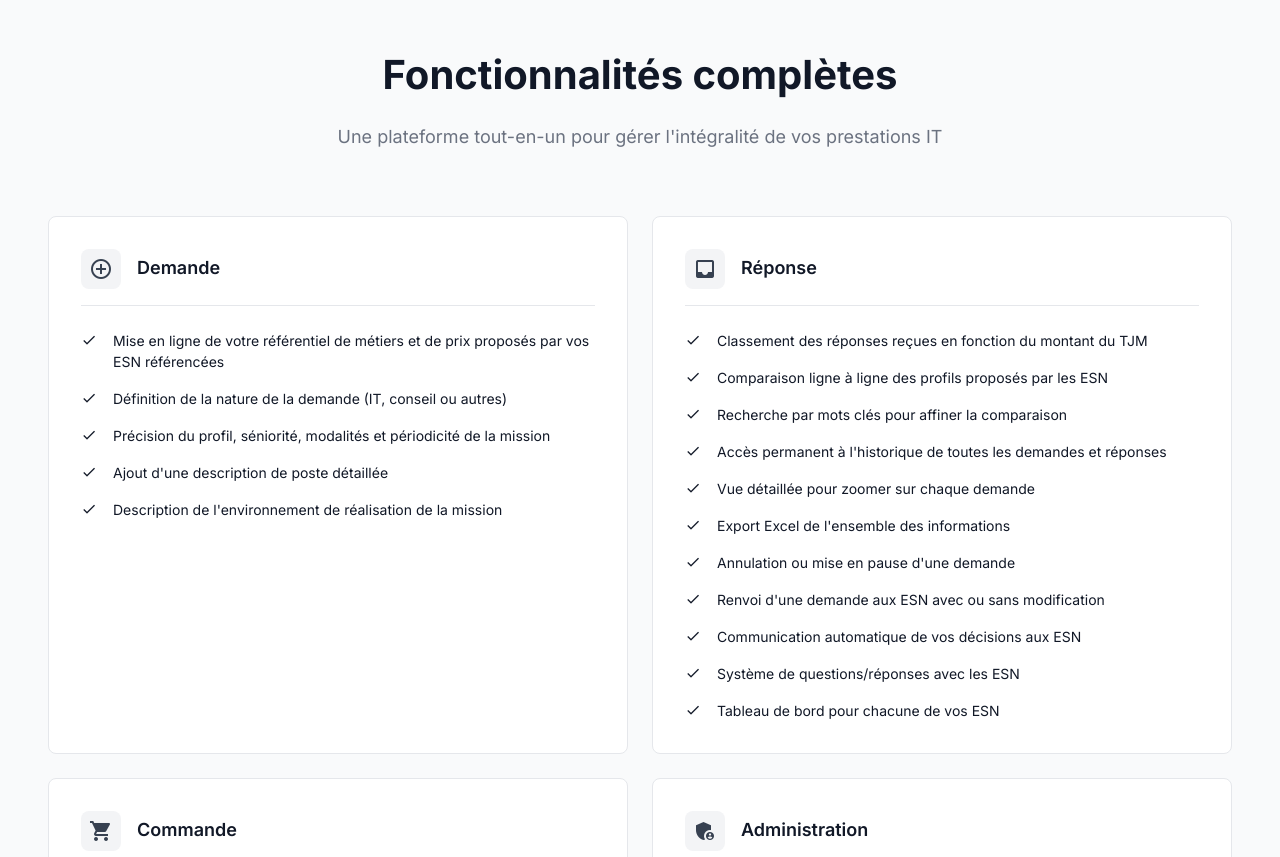
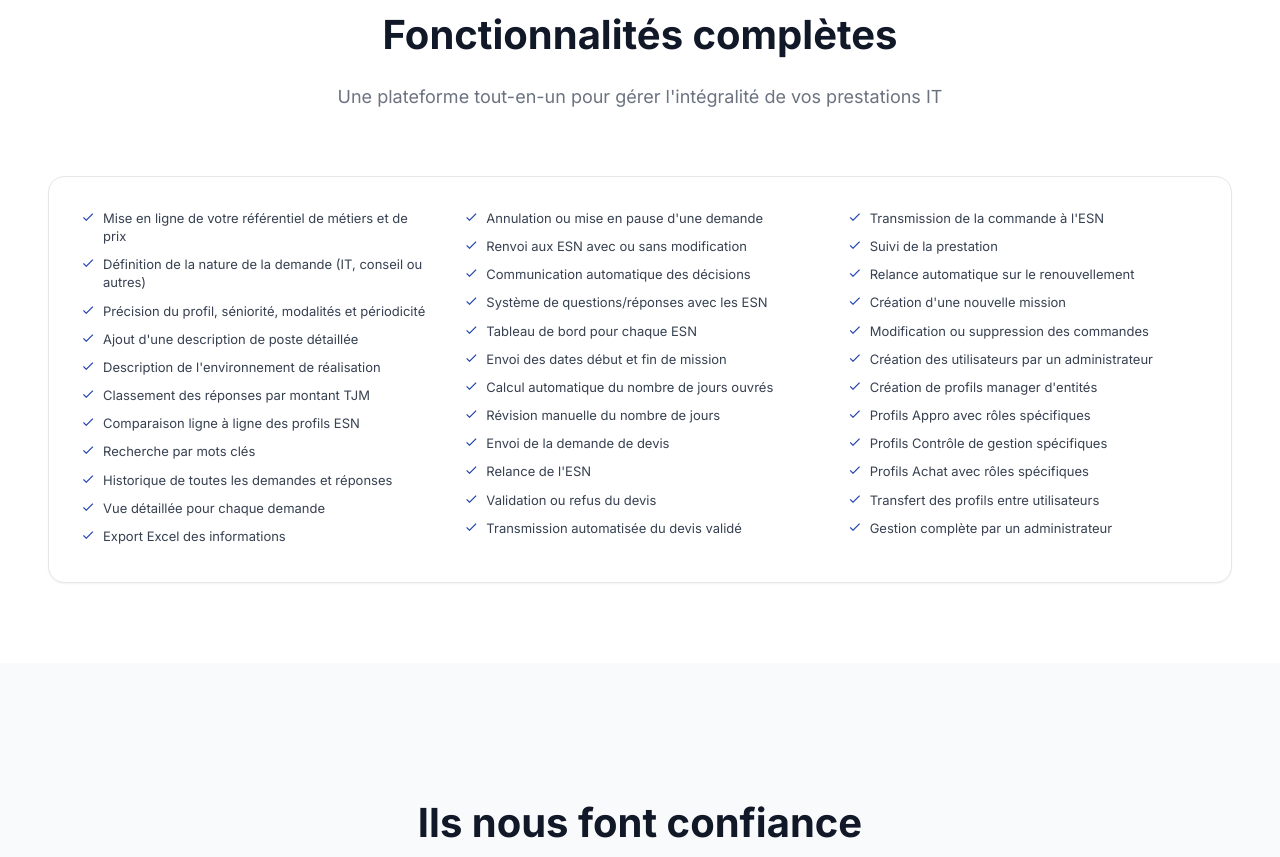
Before and after one commit to 4louest/placeconseil-landing, a plain HTML site: page index.html in a window 1280 px wide. Shown: the part 4465-5322 px from the top of the page. Drawn offline with Linux system fonts and the light colour scheme.

Commit message:
modifs mineures

```diff
--- a/index.html
+++ b/index.html
@@ -185,9 +185,11 @@
     <!-- STATS SECTION -->
     <section id="chiffres-cles" class="stats">
         <div class="container">
+            <div class="section-header">
+                <h2 class="section-title">Un réseau d'ESN de qualité et réactives à votre service</h2>
+            </div>
             <div class="stats-content">
                 <div class="stats-text">
-                    <h2 class="stats-title">Un réseau d'ESN de qualité et réactives à votre service</h2>
                     <p class="stats-description">Chaque demande publiée par nos clients sur Place Conseil reçoit en moyenne <strong class="stats-highlight">12 réponses qualifiées</strong> d'ESN partenaires.</p>
                     <p class="stats-description">Bénéficiez d'une réactivité exceptionnelle avec un temps de réponse moyen inférieur à 3 jours.</p>
                     <p class="stats-description">Grâce à notre réseau d'entreprises de services numériques déjà présentes sur la plateforme, vous bénéficiez de :</p>
@@ -261,89 +263,44 @@
                 <h2 class="section-title">Fonctionnalités complètes</h2>
                 <p class="section-subtitle">Une plateforme tout-en-un pour gérer l'intégralité de vos prestations IT</p>
             </div>
-            <div class="features-grid">
-                <!-- DEMANDE -->
-                <div class="feature-category-card">
-                    <div class="feature-category-header">
-                        <div class="feature-category-icon">
-                            <span class="material-icons">add_circle_outline</span>
-                        </div>
-                        <h3 class="feature-category-title">Demande</h3>
-                    </div>
-                    <ul class="feature-list">
-                        <li><span class="material-icons">check</span>Mise en ligne de votre référentiel de métiers et de prix proposés par vos ESN référencées</li>
+            <div class="features-single-card">
+                <ul class="features-compact-list">
+                    <li><span class="material-icons">check</span>Mise en ligne de votre référentiel de métiers et de prix</li>
                     <li><span class="material-icons">check</span>Définition de la nature de la demande (IT, conseil ou autres)</li>
-                        <li><span class="material-icons">check</span>Précision du profil, séniorité, modalités et périodicité de la mission</li>
+                    <li><span class="material-icons">check</span>Précision du profil, séniorité, modalités et périodicité</li>
                     <li><span class="material-icons">check</span>Ajout d'une description de poste détaillée</li>
-                        <li><span class="material-icons">check</span>Description de l'environnement de réalisation de la mission</li>
-                    </ul>
-                </div>
-
-                <!-- REPONSE -->
-                <div class="feature-category-card">
-                    <div class="feature-category-header">
-                        <div class="feature-category-icon">
-                            <span class="material-icons">inbox</span>
-                        </div>
-                        <h3 class="feature-category-title">Réponse</h3>
-                    </div>
-                    <ul class="feature-list">
-                        <li><span class="material-icons">check</span>Classement des réponses reçues en fonction du montant du TJM</li>
-                        <li><span class="material-icons">check</span>Comparaison ligne à ligne des profils proposés par les ESN</li>
-                        <li><span class="material-icons">check</span>Recherche par mots clés pour affiner la comparaison</li>
-                        <li><span class="material-icons">check</span>Accès permanent à l'historique de toutes les demandes et réponses</li>
-                        <li><span class="material-icons">check</span>Vue détaillée pour zoomer sur chaque demande</li>
-                        <li><span class="material-icons">check</span>Export Excel de l'ensemble des informations</li>
+                    <li><span class="material-icons">check</span>Description de l'environnement de réalisation</li>
+                    <li><span class="material-icons">check</span>Classement des réponses par montant TJM</li>
+                    <li><span class="material-icons">check</span>Comparaison ligne à ligne des profils ESN</li>
+                    <li><span class="material-icons">check</span>Recherche par mots clés</li>
+                    <li><span class="material-icons">check</span>Historique de toutes les demandes et réponses</li>
+                    <li><span class="material-icons">check</span>Vue détaillée pour chaque demande</li>
+                    <li><span class="material-icons">check</span>Export Excel des informations</li>
                     <li><span class="material-icons">check</span>Annulation ou mise en pause d'une demande</li>
-                        <li><span class="material-icons">check</span>Renvoi d'une demande aux ESN avec ou sans modification</li>
-                        <li><span class="material-icons">check</span>Communication automatique de vos décisions aux ESN</li>
+                    <li><span class="material-icons">check</span>Renvoi aux ESN avec ou sans modification</li>
+                    <li><span class="material-icons">check</span>Communication automatique des décisions</li>
                     <li><span class="material-icons">check</span>Système de questions/réponses avec les ESN</li>
-                        <li><span class="material-icons">check</span>Tableau de bord pour chacune de vos ESN</li>
-                    </ul>
-                </div>
-
-                <!-- COMMANDE -->
-                <div class="feature-category-card">
-                    <div class="feature-category-header">
-                        <div class="feature-category-icon">
-                            <span class="material-icons">shopping_cart</span>
-                        </div>
-                        <h3 class="feature-category-title">Commande</h3>
-                    </div>
-                    <ul class="feature-list">
+                    <li><span class="material-icons">check</span>Tableau de bord pour chaque ESN</li>
                     <li><span class="material-icons">check</span>Envoi des dates début et fin de mission</li>
                     <li><span class="material-icons">check</span>Calcul automatique du nombre de jours ouvrés</li>
                     <li><span class="material-icons">check</span>Révision manuelle du nombre de jours</li>
                     <li><span class="material-icons">check</span>Envoi de la demande de devis</li>
                     <li><span class="material-icons">check</span>Relance de l'ESN</li>
                     <li><span class="material-icons">check</span>Validation ou refus du devis</li>
-                        <li><span class="material-icons">check</span>Transmission automatisée du devis après validation aux appros</li>
+                    <li><span class="material-icons">check</span>Transmission automatisée du devis validé</li>
                     <li><span class="material-icons">check</span>Transmission de la commande à l'ESN</li>
                     <li><span class="material-icons">check</span>Suivi de la prestation</li>
-                        <li><span class="material-icons">check</span>Relance automatique sur l'intention de renouvellement</li>
+                    <li><span class="material-icons">check</span>Relance automatique sur le renouvellement</li>
                     <li><span class="material-icons">check</span>Création d'une nouvelle mission</li>
-                        <li><span class="material-icons">check</span>Modification ou suppression des commandes par les appros</li>
+                    <li><span class="material-icons">check</span>Modification ou suppression des commandes</li>
+                    <li><span class="material-icons">check</span>Création des utilisateurs par un administrateur</li>
+                    <li><span class="material-icons">check</span>Création de profils manager d'entités</li>
+                    <li><span class="material-icons">check</span>Profils Appro avec rôles spécifiques</li>
+                    <li><span class="material-icons">check</span>Profils Contrôle de gestion spécifiques</li>
+                    <li><span class="material-icons">check</span>Profils Achat avec rôles spécifiques</li>
+                    <li><span class="material-icons">check</span>Transfert des profils entre utilisateurs</li>
+                    <li><span class="material-icons">check</span>Gestion complète par un administrateur</li>
                 </ul>
-                </div>
-
-                <!-- ADMINISTRATION -->
-                <div class="feature-category-card">
-                    <div class="feature-category-header">
-                        <div class="feature-category-icon">
-                            <span class="material-icons">admin_panel_settings</span>
-                        </div>
-                        <h3 class="feature-category-title">Administration</h3>
-                    </div>
-                    <ul class="feature-list">
-                        <li><span class="material-icons">check</span>Création des utilisateurs par un administrateur du site</li>
-                        <li><span class="material-icons">check</span>Création d'un profil manager d'une ou plusieurs entités</li>
-                        <li><span class="material-icons">check</span>Création de profils Appro avec des rôles spécifiques</li>
-                        <li><span class="material-icons">check</span>Création de profils Contrôle de gestion avec des rôles spécifiques</li>
-                        <li><span class="material-icons">check</span>Création de profils Achat avec des rôles spécifiques</li>
-                        <li><span class="material-icons">check</span>Transfert des profils d'un utilisateur vers un autre</li>
-                        <li><span class="material-icons">check</span>Gestion de tous les utilisateurs par un administrateur</li>
-                    </ul>
-                </div>
             </div>
         </div>
     </section>
@@ -366,7 +323,7 @@
                     </div>
                     <div class="testimonial-author">
                         <div class="author-avatar">
-                            <span class="avatar-initials">MD</span>
+                            <span class="avatar-initials">BR</span>
                         </div>
                         <div class="author-info">
                             <div class="author-name">Bruno Richerol</div>
@@ -397,16 +354,21 @@
                 <div class="testimonial-card">
                     <div class="testimonial-quote">
                         <span class="material-icons quote-icon">format_quote</span>
-                        <p class="testimonial-text">Enfin une solution pensée par des acheteurs ! La traçabilité
-                            complète et les tableaux de bord nous apportent la sérénité dont nous avions besoin.</p>
+                        <p class="testimonial-text">Utilisateur de longue date de PlaceConseil, j’ai la particularité
+                            d’utiliser la plateforme en tant fournisseur et en tant que client.<br>
+                            Dans les deux cas, l’interface est fluide, efficace, et surtout le processus est complet,
+                            maîtrisé et va véritablement de bout en bout, ce qui le distingue clairement des autres
+                            outils du marché. PlaceConseil est devenu pour moi un standard fiable, parfaitement intégré
+                            à mon activité quotidienne.
+                        </p>
                     </div>
                     <div class="testimonial-author">
                         <div class="author-avatar">
-                            <span class="avatar-initials">SL</span>
+                            <span class="avatar-initials">JB</span>
                         </div>
                         <div class="author-info">
-                            <div class="author-name">Sophie Laurent</div>
-                            <div class="author-role">Responsable Achats, DigitalCo</div>
+                            <div class="author-name">Jérôme Blazy</div>
+                            <div class="author-role">Datacorp Lyon</div>
                         </div>
                     </div>
                 </div>
--- a/styles.css
+++ b/styles.css
@@ -426,7 +426,7 @@ body {
    =========================== */
 .stats {
     padding: var(--spacing-16) 0;
-    background: linear-gradient(135deg, var(--gray-50) 0%, var(--white) 100%);
+    background: var(--white);
 }
 
 .stats-content {
@@ -625,85 +625,45 @@ body {
    FEATURES DETAILED SECTION
    =========================== */
 .features-detailed {
-    padding: var(--spacing-12) 0;
-    background: var(--gray-50);
+    padding: var(--spacing-10) 0;
+    background: var(--white);
 }
 
-.features-grid {
-    display: grid;
-    grid-template-columns: repeat(2, 1fr);
-    gap: var(--spacing-3);
+.features-single-card {
+    background: var(--white);
+    border: 1px solid var(--gray-200);
+    border-radius: var(--radius-lg);
+    padding: var(--spacing-4);
+    box-shadow: var(--shadow-sm);
+    max-height: 85vh;
+    overflow-y: auto;
 }
 
-.feature-category-card {
-    background: var(--white);
-    border: 1px solid var(--gray-200);
-    border-radius: var(--radius-base);
-    padding: var(--spacing-4);
-    transition: box-shadow 0.2s ease;
-}
-
-.feature-category-card:hover {
-    box-shadow: var(--shadow-sm);
-}
-
-.feature-category-header {
-    display: flex;
-    align-items: center;
-    gap: var(--spacing-2);
-    margin-bottom: var(--spacing-3);
-    padding-bottom: var(--spacing-2);
-    border-bottom: 1px solid var(--gray-200);
-}
-
-.feature-category-icon {
-    width: 40px;
-    height: 40px;
-    background: var(--gray-100);
-    border-radius: var(--radius-base);
-    display: flex;
-    align-items: center;
-    justify-content: center;
-    flex-shrink: 0;
-}
-
-.feature-category-icon .material-icons {
-    font-size: 24px;
-    color: var(--gray-700);
-}
-
-.feature-category-title {
-    font-size: 18px;
-    font-weight: 600;
-    color: var(--gray-900);
-}
-
-.feature-list {
+.features-compact-list {
     list-style: none;
     padding: 0;
     margin: 0;
+    column-count: 3;
+    column-gap: var(--spacing-4);
 }
 
-.feature-list li {
+.features-compact-list li {
     display: flex;
     align-items: flex-start;
-    gap: var(--spacing-2);
-    font-size: 14px;
-    color: var(--gray-600);
-    line-height: 1.5;
-    margin-bottom: var(--spacing-2);
+    gap: 8px;
+    font-size: 13px;
+    color: var(--gray-700);
+    line-height: 1.4;
+    margin-bottom: 10px;
     padding-left: 0;
+    break-inside: avoid;
 }
 
-.feature-list li:last-child {
-    margin-bottom: 0;
-}
-
-.feature-list .material-icons {
-    color: var(--gray-400);
-    font-size: 16px;
+.features-compact-list .material-icons {
+    color: var(--primary);
+    font-size: 14px;
     flex-shrink: 0;
-    margin-top: 2px;
+    margin-top: 1px;
 }
 
 /* ===========================
@@ -711,7 +671,7 @@ body {
    =========================== */
 .testimonials {
     padding: var(--spacing-16) 0;
-    background: var(--white);
+    background: var(--gray-50);
 }
 
 .testimonials-grid {
@@ -953,7 +913,7 @@ body {
    =========================== */
 .partners {
     padding: var(--spacing-16) 0;
-    background: var(--gray-50);
+    background: var(--white);
     overflow: hidden;
 }
 
```
Lines whose indentation alone changed are shown as unchanged.
